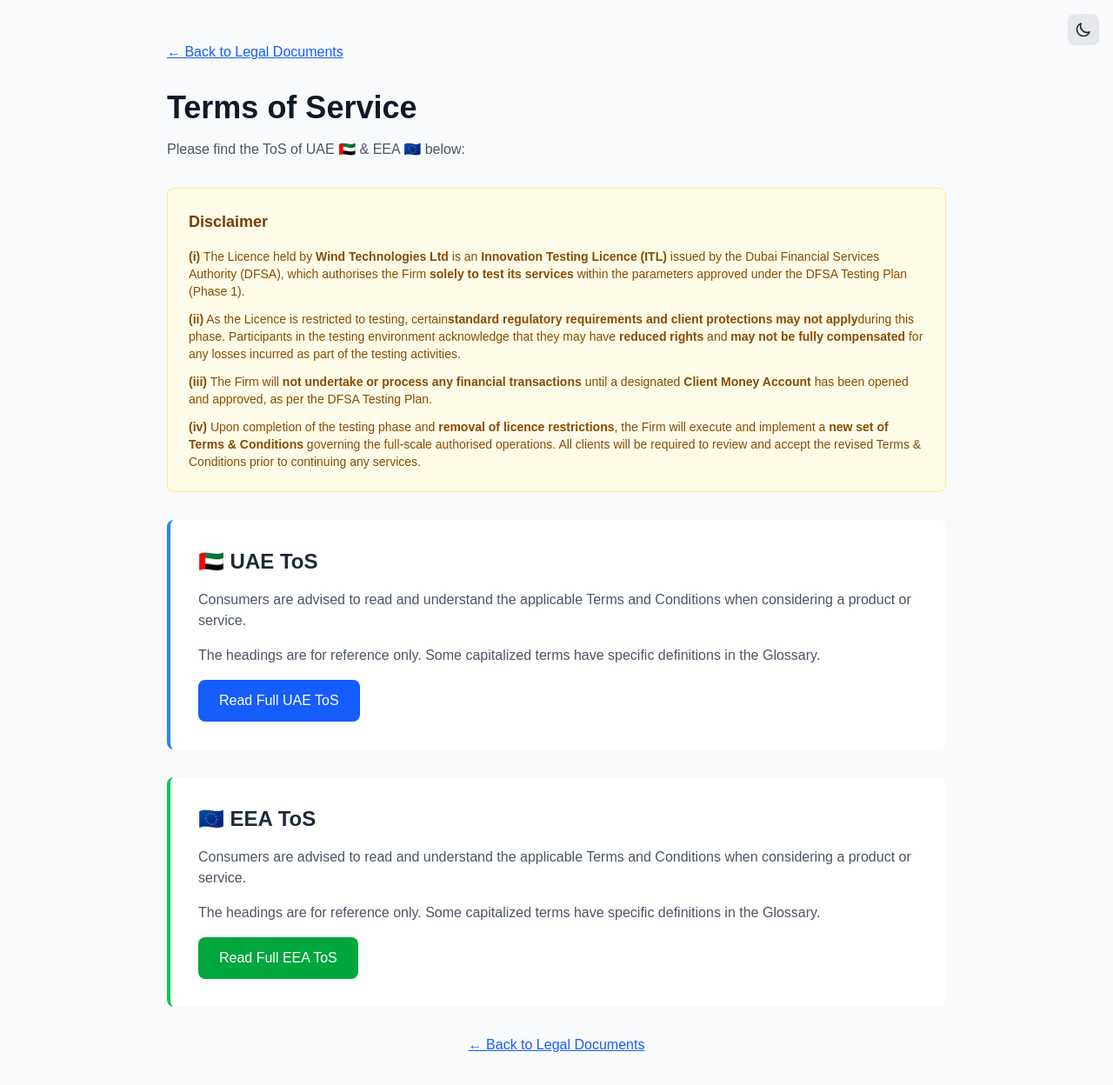
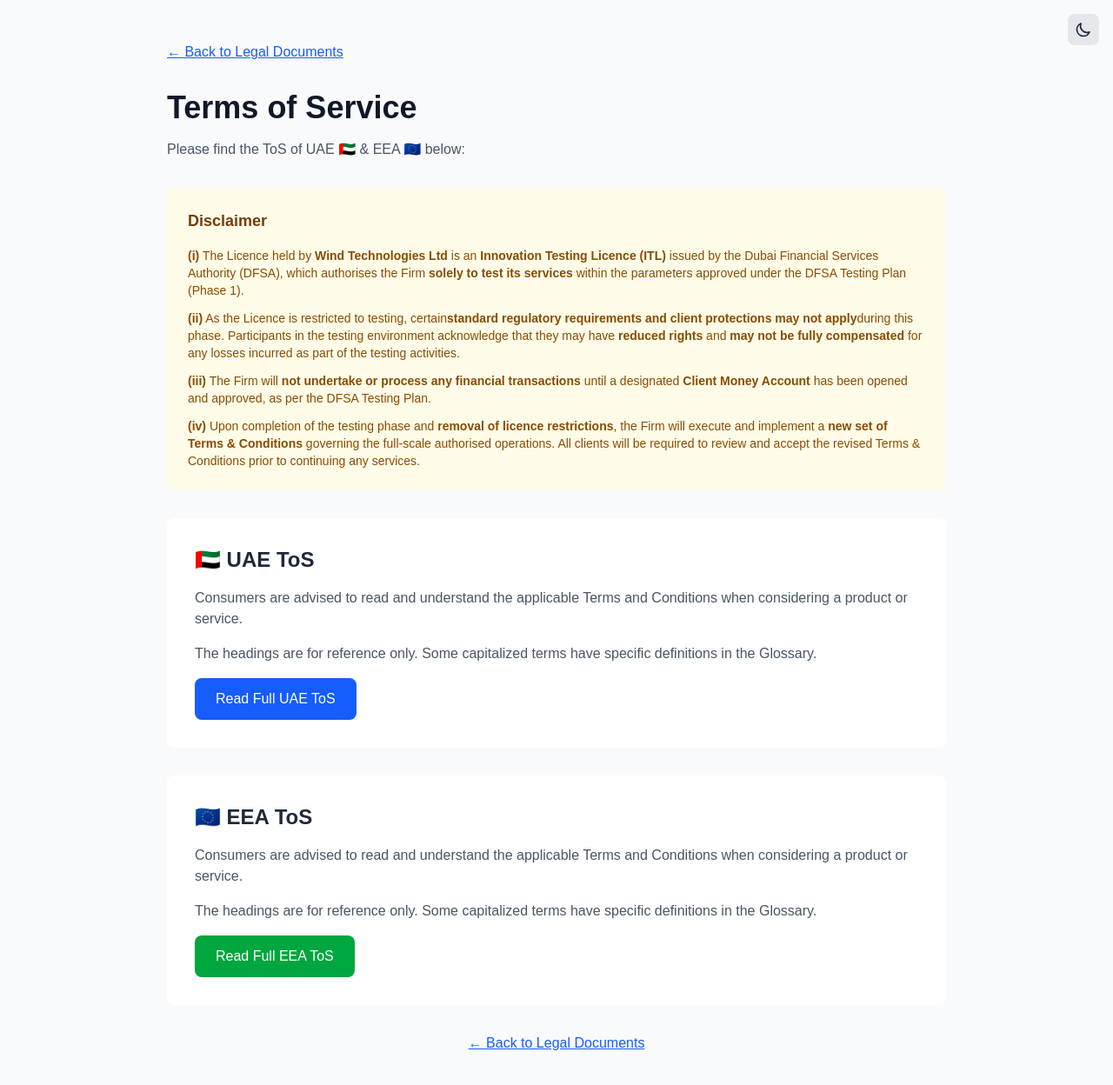
Before and after one commit to 0xavalon/legal-web, a Next.js app: page /terms in a window 1280 px wide. Shown: the top 1248 px of the page at 87% size. Built offline with nearby package versions, Linux system fonts and the light colour scheme.

Commit message:
refactor: Remove unnecessary border classes from privacy and terms pages

```diff
--- a/src/app/layout.tsx
+++ b/src/app/layout.tsx
@@ -14,8 +14,8 @@ const geistMono = Geist_Mono({
 });
 
 export const metadata: Metadata = {
-  title: "Legal Documents - Terms of Service & Privacy Policy",
-  description: "Terms of Service and Privacy Policy for UAE and EEA regions",
+  title: "Pipes Legal Documents - Terms of Service & Privacy Policy",
+  description: "Pipes Terms of Service and Privacy Policy for UAE and EEA regions",
 };
 
 export default function RootLayout({
--- a/src/app/privacy/page.tsx
+++ b/src/app/privacy/page.tsx
@@ -21,7 +21,7 @@ export default function PrivacyPolicy() {
         </p>
 
         {/* UAE Privacy Policy */}
-        <div className="bg-white dark:bg-gray-800 rounded-lg p-8 mb-8 border-l-4 border-blue-500">
+        <div className="bg-white dark:bg-gray-800 rounded-lg p-8 mb-8 border-blue-500">
           <h2 className="text-2xl font-semibold text-gray-800 dark:text-gray-200 mb-4 flex items-center">
             🇦🇪 UAE PP
           </h2>
@@ -42,7 +42,7 @@ export default function PrivacyPolicy() {
         </div>
 
         {/* EEA Privacy Policy */}
-        <div className="bg-white dark:bg-gray-800 rounded-lg p-8 mb-8 border-l-4 border-green-500">
+        <div className="bg-white dark:bg-gray-800 rounded-lg p-8 mb-8 border-green-500">
           <h2 className="text-2xl font-semibold text-gray-800 dark:text-gray-200 mb-4 flex items-center">
             🇪🇺 EEA PP
           </h2>
--- a/src/app/terms/eea/page.tsx
+++ b/src/app/terms/eea/page.tsx
@@ -17,7 +17,7 @@ export default function EEATermsOfService() {
           EEA ToS 🇪🇺
         </h1>
 
-        <div className="bg-yellow-50 dark:bg-yellow-900/30 border-l-4 border-yellow-400 dark:border-yellow-500 p-6 rounded mb-8">
+        <div className="bg-yellow-50 dark:bg-yellow-900/30 p-6 rounded mb-8">
           <p className="text-yellow-800 dark:text-yellow-100 text-sm">
             Consumers are advised to read and understand the applicable Terms
             and Conditions when considering a product or service.
--- a/src/app/terms/page.tsx
+++ b/src/app/terms/page.tsx
@@ -27,7 +27,7 @@ export default function TermsOfService() {
         </div>
 
         {/* UAE ToS */}
-        <div className="bg-white dark:bg-gray-800 rounded-lg p-8 mb-8 border-l-4 border-blue-500">
+        <div className="bg-white dark:bg-gray-800 rounded-lg p-8 mb-8 border-blue-500">
           <h2 className="text-2xl font-semibold text-gray-800 dark:text-gray-200 mb-4 flex items-center">
             🇦🇪 UAE ToS
           </h2>
@@ -50,7 +50,7 @@ export default function TermsOfService() {
         </div>
 
         {/* EEA ToS */}
-        <div className="bg-white dark:bg-gray-800 rounded-lg p-8 mb-8 border-l-4 border-green-500">
+        <div className="bg-white dark:bg-gray-800 rounded-lg p-8 mb-8 border-green-500">
           <h2 className="text-2xl font-semibold text-gray-800 dark:text-gray-200 mb-4 flex items-center">
             🇪🇺 EEA ToS
           </h2>
--- a/src/app/terms/uae/page.tsx
+++ b/src/app/terms/uae/page.tsx
@@ -17,7 +17,7 @@ export default function UAETermsOfService() {
           UAE ToS 🇦🇪
         </h1>
 
-        <div className="bg-yellow-50 dark:bg-yellow-900/30 border-l-4 border-yellow-400 dark:border-yellow-500 p-6 rounded mb-8">
+        <div className="bg-yellow-50 dark:bg-yellow-900/30 p-6 rounded mb-8">
           <p className="text-yellow-800 dark:text-yellow-100 text-sm">
             Consumers are advised to read and understand the applicable Terms
             and Conditions when considering a product or service.
--- a/src/app/third-party/page.tsx
+++ b/src/app/third-party/page.tsx
@@ -20,7 +20,7 @@ export default function ThirdPartyLegal() {
           Please find 3rd party ToS and PP:
         </p>
 
-        <div className="bg-white dark:bg-gray-800 rounded-lg p-8 mb-8 border-l-4 border-purple-500">
+        <div className="bg-white dark:bg-gray-800 rounded-lg p-8 mb-8 border-purple-500">
           <h2 className="text-2xl font-semibold text-gray-800 dark:text-gray-200 mb-4">
             Bridge
           </h2>
@@ -50,7 +50,7 @@ export default function ThirdPartyLegal() {
           </div>
         </div>
 
-        <div className="bg-blue-50 dark:bg-blue-900/30 border-l-4 border-blue-400 dark:border-blue-500 p-6 rounded">
+        <div className="bg-blue-50 dark:bg-blue-900/30 border-blue-400 dark:border-blue-500 p-6 rounded">
           <h3 className="text-lg font-semibold text-blue-800 dark:text-blue-200 mb-2">
             Note
           </h3>
--- a/src/components/Disclaimer.tsx
+++ b/src/components/Disclaimer.tsx
@@ -7,8 +7,8 @@ export default function Disclaimer({ variant = "yellow" }: DisclaimerProps) {
   const isRed = variant === "red";
 
   const containerClasses = isYellow
-    ? "bg-yellow-50 dark:bg-yellow-900/20 border border-yellow-200 dark:border-yellow-800"
-    : "bg-red-50 dark:bg-red-900/30 border-l-4 border-red-500 dark:border-red-600";
+    ? "bg-yellow-50 dark:bg-yellow-900/20"
+    : "bg-red-50 dark:bg-red-900/30";
 
   const titleClasses = isYellow
     ? "text-yellow-900 dark:text-yellow-200"
```
Also changed, not shown: 2 other files (tests, documents, lock files or other folders).
